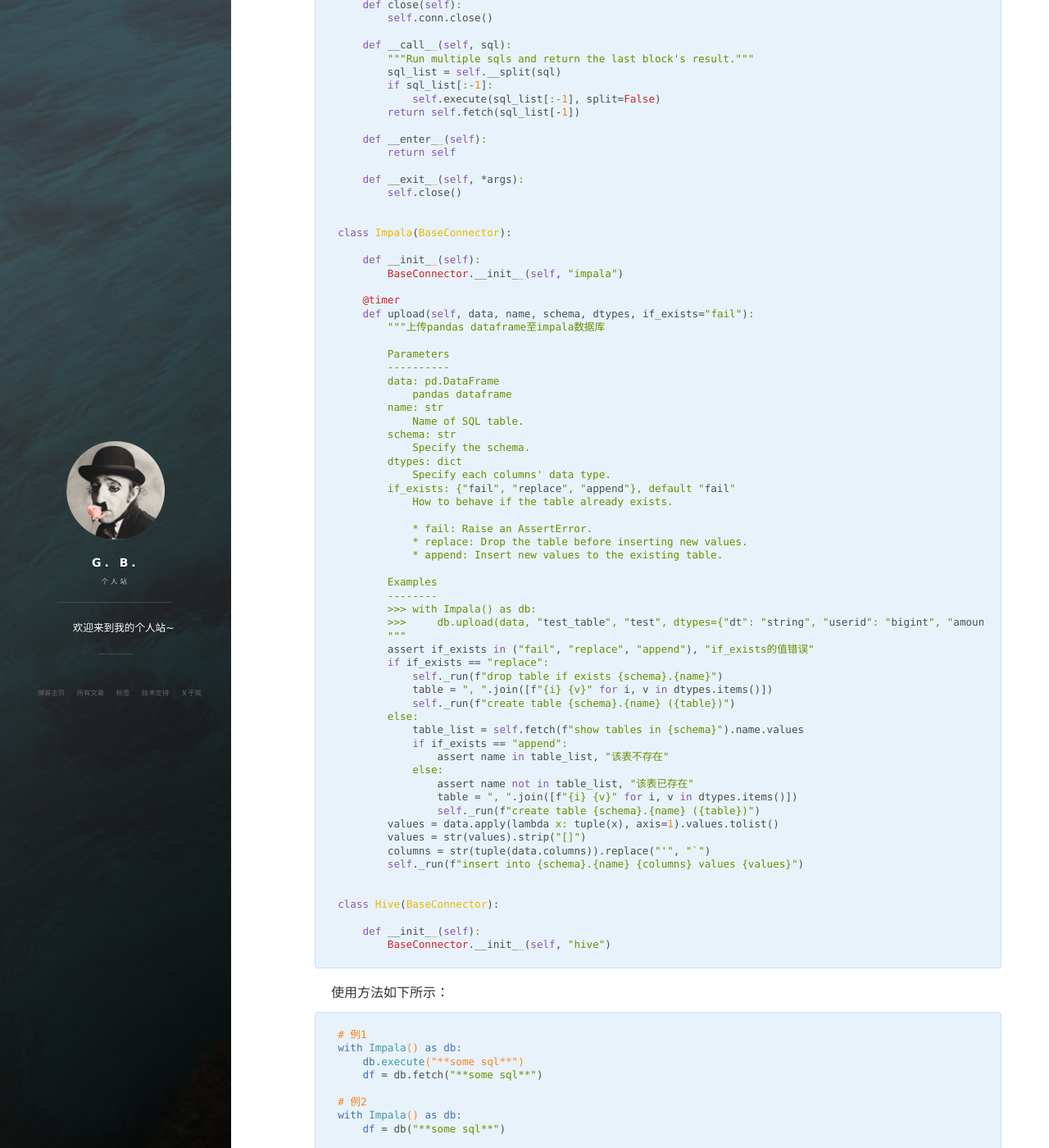
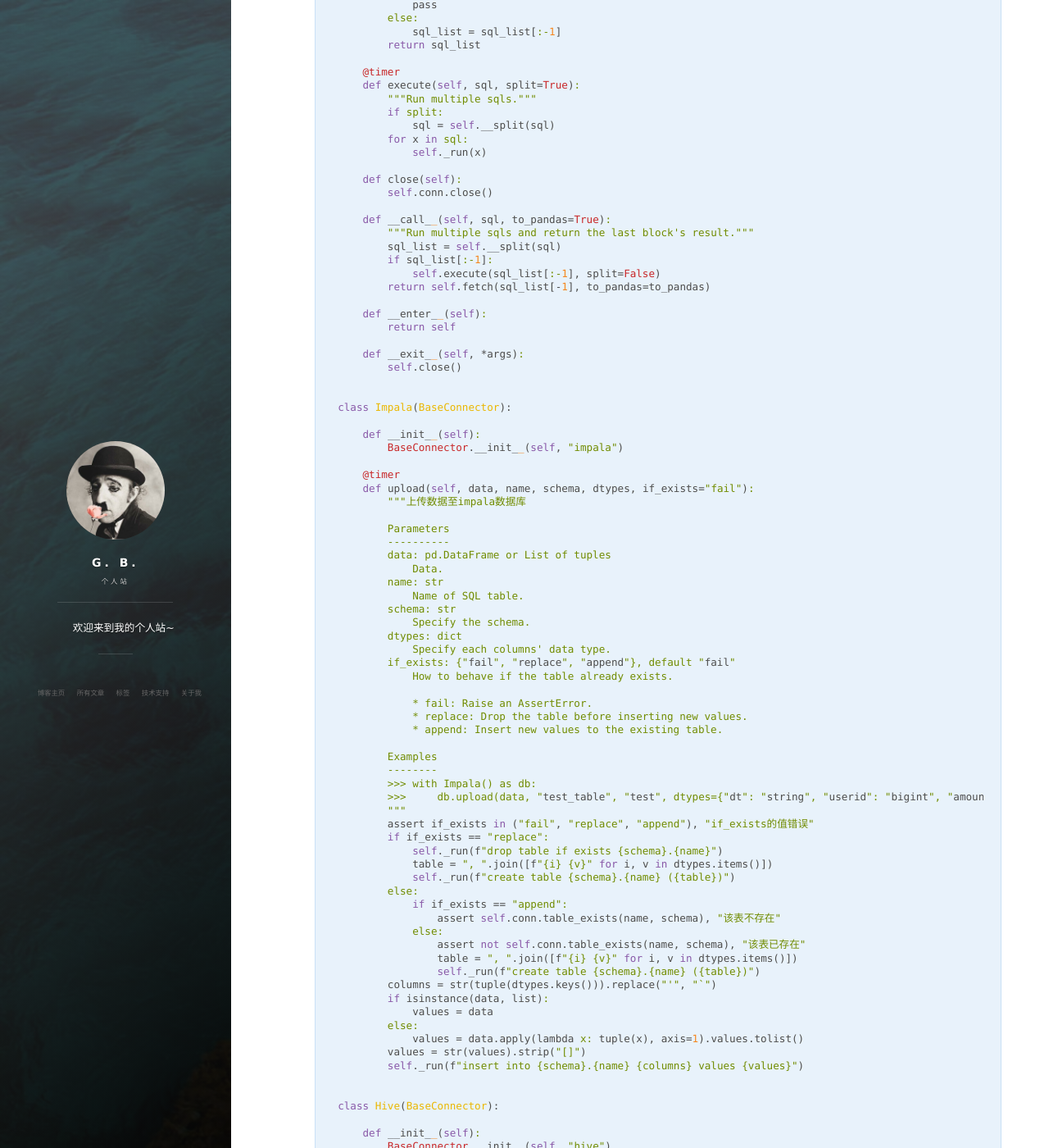
Before and after one commit to Blanket58/Blanket58.github.io, a Jekyll site: the page built from _posts/2020-12-23-impyla.md, in a window 1280 px wide and 1400 px high, scrolled down 1777 px. Shown: the whole window at 82% size. Built offline with Jekyll 4.4.1, drawn with Linux system fonts in a browser that asks for light colours; nearby versions of some CDN libraries; comment, search, counter and statistics services are not loaded; some of the changed text lies outside the part shown.

Commit message:
Update 2020-12-23-impyla.md

```diff
--- a/_posts/2020-12-23-impyla.md
+++ b/_posts/2020-12-23-impyla.md
@@ -21,7 +20,12 @@
 
 def stream_logger_factory(func):
     """Factory to create stream logger."""
-    logger = logging.getLogger(func.__name__.upper())
+    assert callable(func) or isinstance(func, str), 'Input must be a function or a function name.'
+    if callable(func):
+        name = func.__name__.upper()
+    else:
+        name = func.upper()
+    logger = logging.getLogger(name)
     if not logger.handlers:
         logger.setLevel(logging.DEBUG)
         fmt = "%(asctime)s - %(name)s - %(levelname)s - %(message)s"
@@ -60,7 +64,7 @@
         self.cursor = self.conn.cursor()
 
     @timer
-    def fetch(self, sql, tag=None):
+    def fetch(self, sql, tag=None, to_pandas=True):
         """Run one sql or more and get the result.
 
         Parameters
@@ -70,6 +74,8 @@
             * tag!=None, multiple queries
         tag: str, default None
             Select exactly one query by comment like '/*COMMENT*/' locate at the start and get the result.
+        to_pandas: boolean, default True
+            Return pandas DataFrame or list.
 
         Examples
         --------
@@ -83,7 +89,14 @@
             assert len(sql_list) == 1, '请检查tag名，重复或不存在'
             sql = sql_list.pop()
         self.cursor.execute(sql)
-        return as_pandas(self.cursor)
+        if to_pandas:
+            from impala.util import as_pandas
+            return as_pandas(self.cursor)
+        else:
+            names = tuple([metadata[0] for metadata in self.cursor.description])
+            result = self.cursor.fetchall()
+            result.insert(0, names)
+            return result
 
     def _run(self, sql):
         """Run one sql."""
@@ -109,12 +122,12 @@
     def close(self):
         self.conn.close()
 
-    def __call__(self, sql):
+    def __call__(self, sql, to_pandas=True):
         """Run multiple sqls and return the last block's result."""
         sql_list = self.__split(sql)
         if sql_list[:-1]:
             self.execute(sql_list[:-1], split=False)
-        return self.fetch(sql_list[-1])
+        return self.fetch(sql_list[-1], to_pandas=to_pandas)
 
     def __enter__(self):
         return self
@@ -130,12 +143,12 @@
 
     @timer
     def upload(self, data, name, schema, dtypes, if_exists="fail"):
-        """上传pandas dataframe至impala数据库
+        """上传数据至impala数据库
 
         Parameters
         ----------
-        data: pd.DataFrame
-            pandas dataframe
+        data: pd.DataFrame or List of tuples
+            Data.
         name: str
             Name of SQL table.
         schema: str
@@ -160,16 +173,18 @@
             table = ", ".join([f"{i} {v}" for i, v in dtypes.items()])
             self._run(f"create table {schema}.{name} ({table})")
         else:
-            table_list = self.fetch(f"show tables in {schema}").name.values
             if if_exists == "append":
-                assert name in table_list, "该表不存在"
+                assert self.conn.table_exists(name, schema), "该表不存在"
             else:
-                assert name not in table_list, "该表已存在"
+                assert not self.conn.table_exists(name, schema), "该表已存在"
                 table = ", ".join([f"{i} {v}" for i, v in dtypes.items()])
                 self._run(f"create table {schema}.{name} ({table})")
-        values = data.apply(lambda x: tuple(x), axis=1).values.tolist()
+        columns = str(tuple(dtypes.keys())).replace("'", "`")
+        if isinstance(data, list):
+            values = data
+        else:
+            values = data.apply(lambda x: tuple(x), axis=1).values.tolist()
         values = str(values).strip("[]")
-        columns = str(tuple(data.columns)).replace("'", "`")
         self._run(f"insert into {schema}.{name} {columns} values {values}")
 
 
```
Also changed, not shown: other parts of _posts/2020-12-23-impyla.md (+0 -1 lines).
